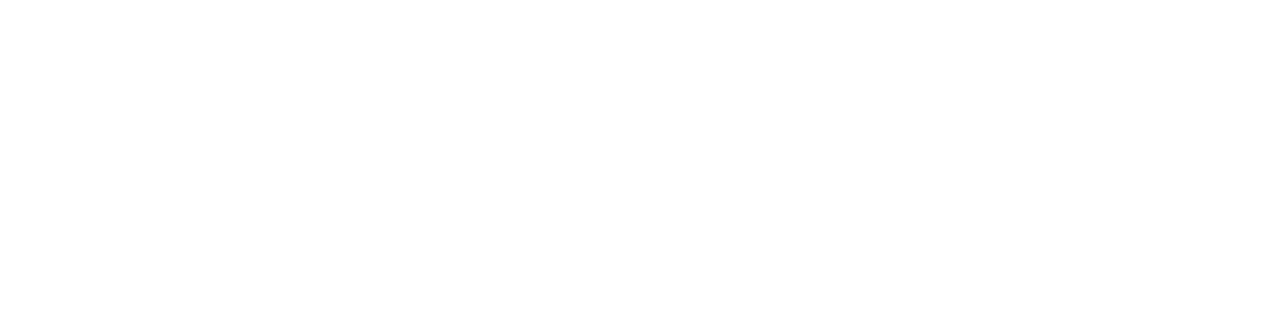
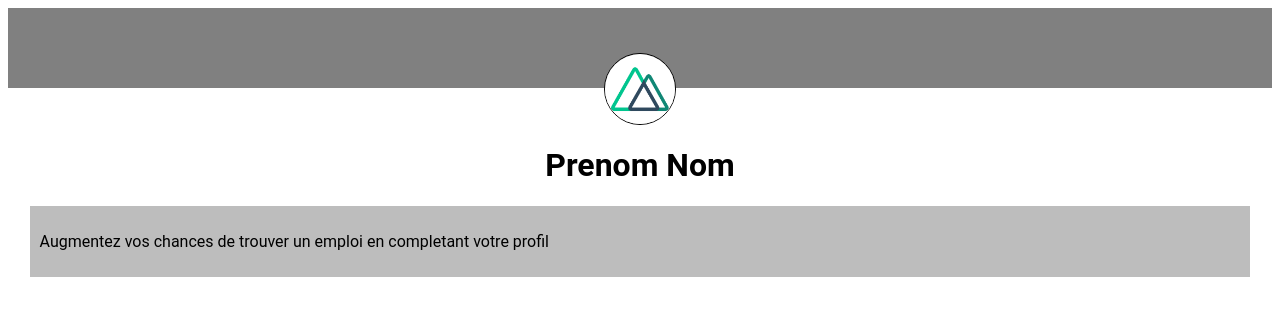
Before and after one commit to StanDelamourd/poc-nuxt, a Nuxt app: page /profile in a window 1280 px wide. Before the commit this address had no page. Shown: the top 316 px of the page. Built offline with nearby package versions, Linux system fonts and the light colour scheme.

Commit message:
Add profile layout

```diff
--- /dev/null
+++ b/layouts/profile.vue
@@ -0,0 +1,14 @@
+<template>
+  <nuxt/>
+</template>
+
+<script>
+export default {
+}
+</script>
+
+<style scoped>
+* {
+  font-family: 'Roboto'
+}
+</style>
--- a/pages/offers/index.vue
+++ b/pages/offers/index.vue
@@ -9,6 +9,7 @@
       <div class="filters__select">
         <FilterSelect :datas="times" />
         <FilterSelect :datas="missions" />
+        <FilterSelect :datas="interests" />
       </div>
     </div>
     <div class="offers">
@@ -32,6 +33,26 @@ export default {
     return {
       times:[
         {
+          value: 'Horaires'
+        },
+        {
+          value: '6 mois'
+        },
+        {
+          value: '12 mois'
+        },
+        {
+          value: '18 mois'
+        },
+        {
+          value: '24 mois'
+        }
+      ],
+      interests:[
+        {
+          value: 'Champs d\'interets'
+        },
+        {
           value: '6 mois'
         },
         {
@@ -45,6 +66,9 @@ export default {
         }
       ],
       missions: [
+        {
+          value: 'Missions'
+        },
         {
           value: 'Infirmier'
         },
--- /dev/null
+++ b/pages/profile/index.vue
@@ -0,0 +1,47 @@
+<template>
+  <div>
+    <div class="profile__picture">
+      <div class="profile__picture_cover"/>
+      <img src="icon.png" alt="profile">
+      <h1>Prenom Nom</h1>
+    </div>
+    <div class="profile__complete">
+      <p>Augmentez vos chances de trouver un emploi en completant votre profil</p>
+      <div/>
+      <div/>
+      <div/>
+    </div>
+  </div>
+</template>
+
+<script>
+export default {
+  layout: 'profile'
+}
+</script>
+
+<style scoped>
+  .profile__picture_cover {
+    width: 100%;
+    height: 10vh;
+    background: grey;
+  }
+  .profile__complete{
+    background: rgba(125, 125, 125, .5);
+    width: 95%;
+    margin: auto;
+    padding: 10px;
+  }
+  img[alt=profile]{
+    display: block;
+    height: 70px;
+    width: 70px;
+    border-radius: 50%;
+    border: 1px solid black;
+    margin: auto;
+    margin-top: -35px;
+  }
+  h1 {
+    text-align: center;
+  }
+</style>
```
